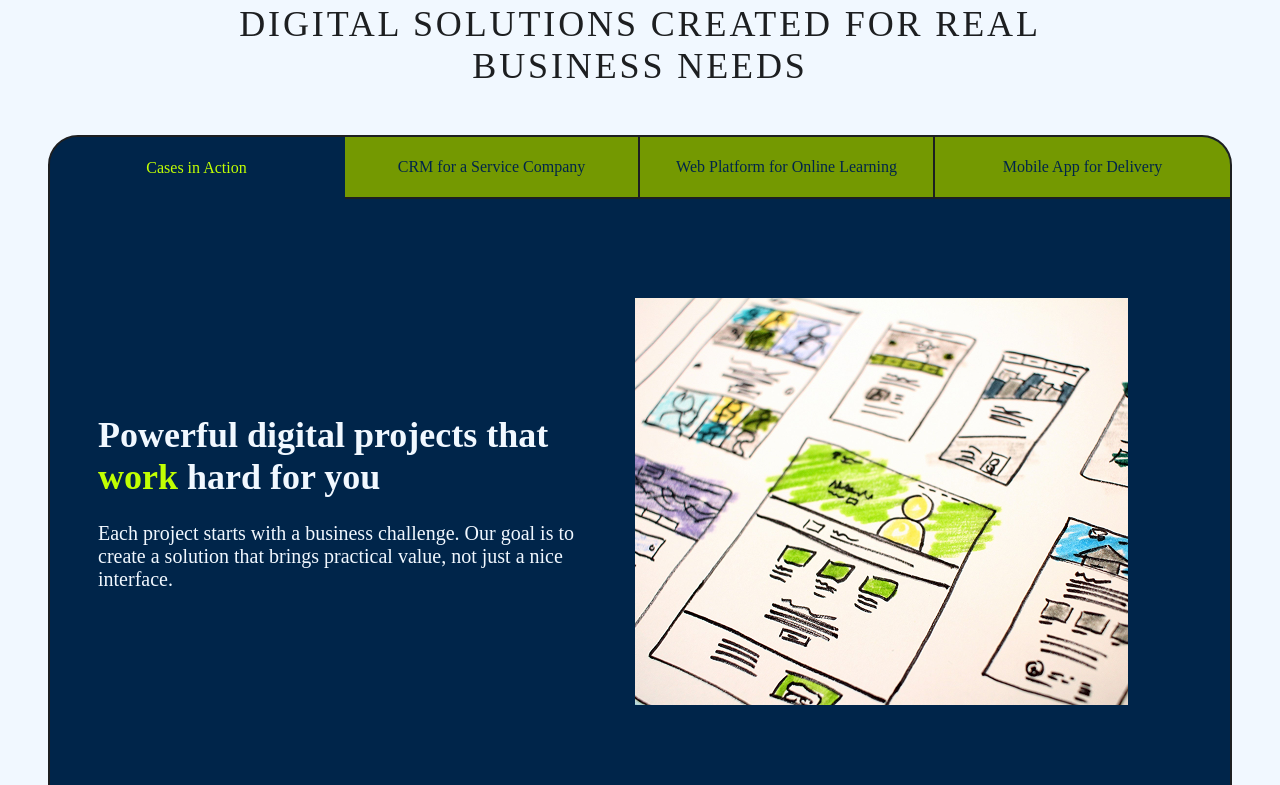
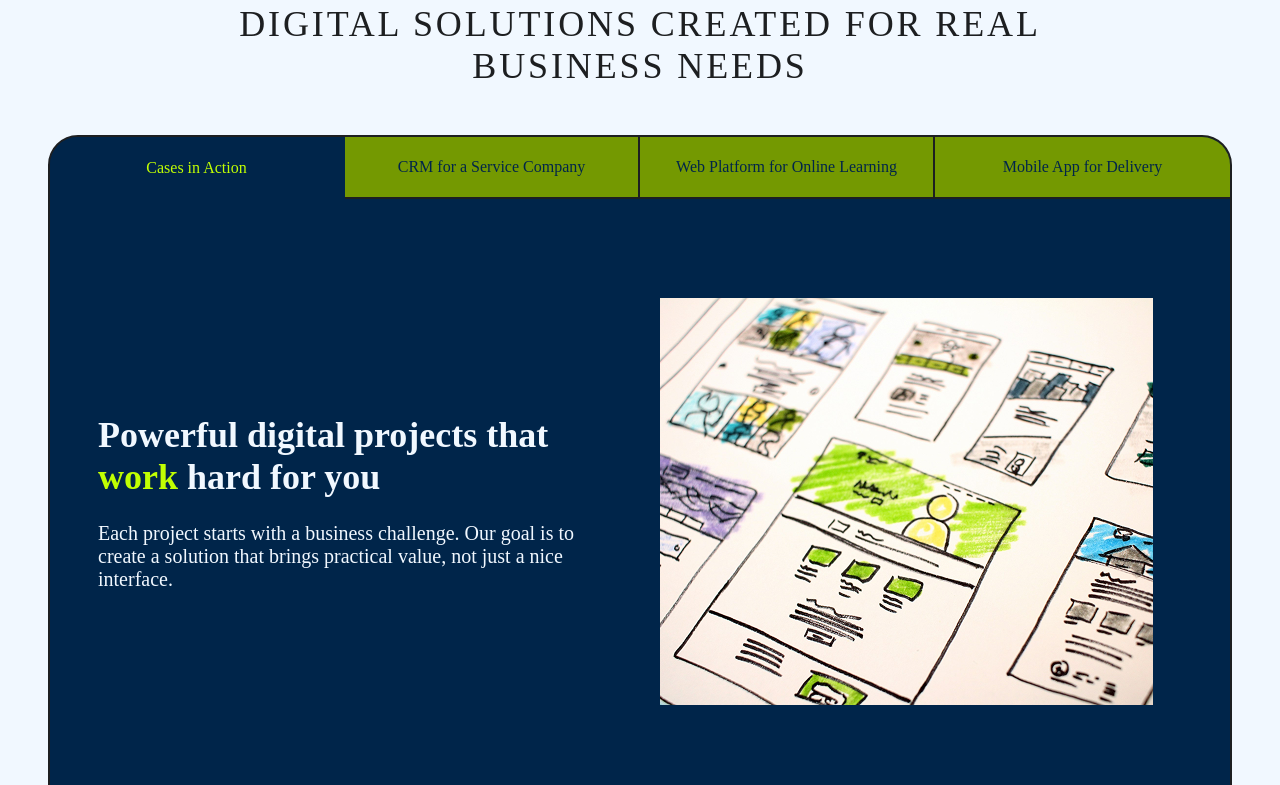
Before and after one commit to Ihor1k/ithelps, a website built with Vite: page index.html in a window 1280 px wide. Shown: the part 3400-4185 px from the top of the page. Built offline with nearby package versions, Linux system fonts and the light colour scheme; some packages are replaced by stand-ins of ours; a web font is replaced by a local one.

Commit message:
cases text

```diff
--- a/src/scss/components/_cases.scss
+++ b/src/scss/components/_cases.scss
@@ -100,7 +100,7 @@
 
 .cases-content {
     display: none;
-    grid-template-columns: minmax(280px, 1fr) minmax(280px, 1.1fr);
+    grid-template-columns: minmax(350px, 1fr) minmax(350px, 1fr);
     gap: 40px;
     align-items: center;
 
--- a/src/scss/components/_popup.scss
+++ b/src/scss/components/_popup.scss
@@ -87,7 +87,6 @@ text-transform: uppercase;
       font-size: 28px;
       width: 100%;
       letter-spacing: 2px;
-      text-align: start;
   }
 }
 
```
Also changed, not shown: src/scss/main.css, 1 other file.
